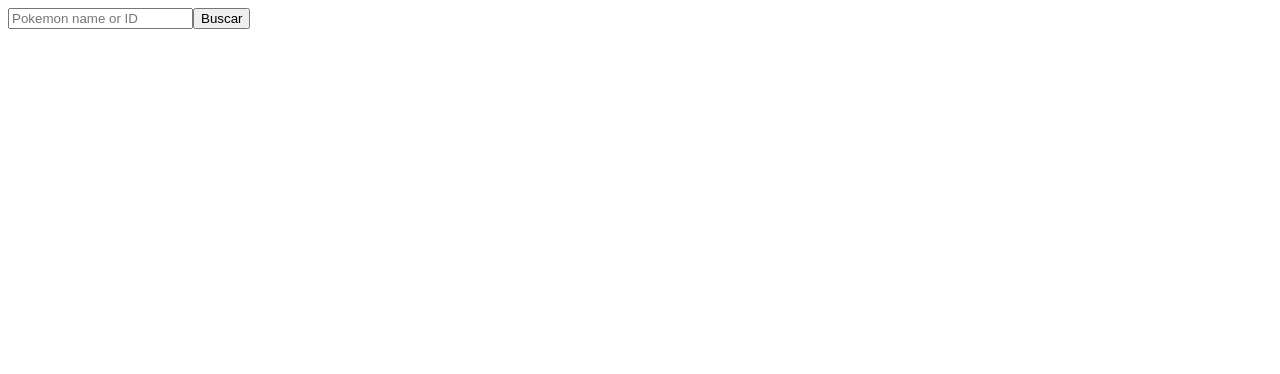
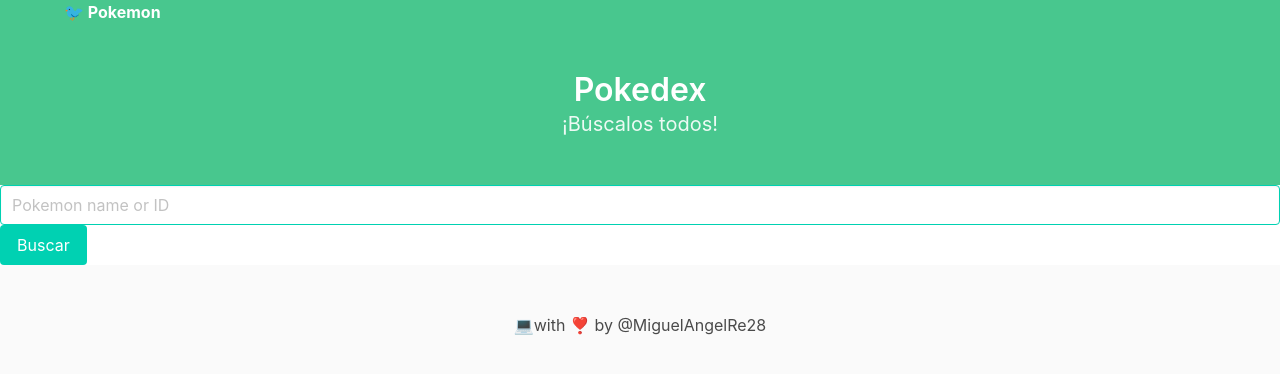
Before and after one commit to Mike-droid/curso-profesional-vuejs2, a Vue app: page /pokemon/1 in a window 1280 px wide. Shown: the top 374 px of the page. Built offline with nearby package versions, Linux system fonts and the light colour scheme.

Commit message:
Creando componentes

```diff
--- a/src/App.vue
+++ b/src/App.vue
@@ -1,11 +1,13 @@
 <template>
   <div id="app">
+    <HeaderV/>
     <input
+      class="input is-primary"
       type="text"
       v-model="searchQuery"
       placeholder="Pokemon name or ID"
     >
-    <button @click="search">
+    <button @click="search" class="button is-primary">
       Buscar
     </button>
     <p
@@ -21,13 +23,21 @@
         :alt="pokemonName"
       />
     </div>
+    <FooterV />
   </div>
 </template>
 
 <script>
 import pokemon from './services/pokemon';
+import HeaderV from '@/components/layout/HeaderV'
+import FooterV from '@/components/layout/FooterV';
 
 export default {
+  components: {
+    FooterV,
+    HeaderV
+  },
+
   data() {
     return {
       searchQuery: '',
--- /dev/null
+++ b/src/components/layout/FooterV.vue
@@ -0,0 +1,9 @@
+<template>
+  <footer class="footer">
+    <div class="container">
+      <div class="content has-text-centered">
+        <p>💻with ❣️ by @MiguelAngelRe28</p>
+      </div>
+    </div>
+  </footer>
+</template>
--- /dev/null
+++ b/src/components/layout/HeaderV.vue
@@ -0,0 +1,32 @@
+<template>
+  <section class="hero is-success">
+    <div class="hero-head">
+      <header class="nav">
+        <div class="container">
+          <div class="nav-left">
+            <div class="nav-item">
+              <strong>🐦 Pokemon</strong>
+            </div>
+          </div>
+          <div class="nav-right nav-menu"></div>
+        </div>
+      </header>
+    </div>
+    <div class="hero-body">
+      <div class="container has-text-centered">
+        <h1 class="title">Pokedex</h1>
+        <h2 class="subtitle">¡Búscalos todos!</h2>
+      </div>
+    </div>
+  </section>
+</template>
+
+<script>
+export default {
+
+}
+</script>
+
+<style>
+
+</style>
--- a/src/main.js
+++ b/src/main.js
@@ -2,6 +2,7 @@ import Vue from 'vue'
 import App from './App.vue'
 import router from './router'
 import store from './store'
+import './scss/main.scss'
 
 Vue.config.productionTip = false
 
```
Also changed, not shown: 1 other file (tests, documents, lock files or other folders).
